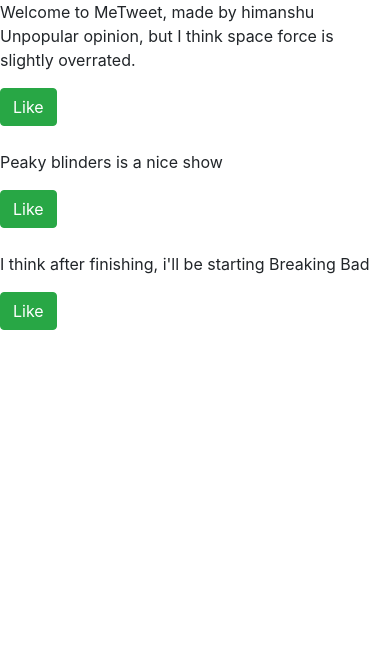
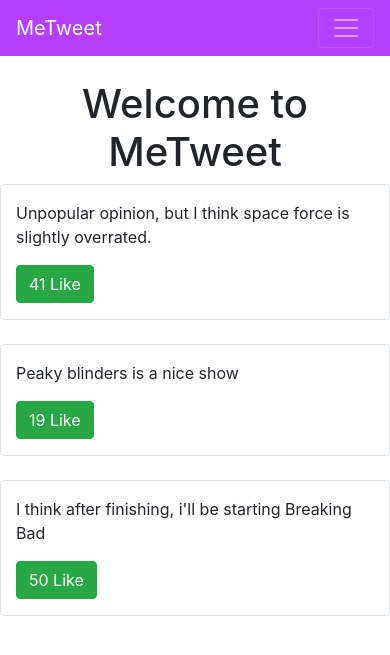
Before and after one commit to sainihimanshu1999/MeTweet, a Django app: page / in a window 390 px wide. Shown: the top 655 px of the page. Run offline with Django 3.2, Linux system fonts and the light colour scheme; data comes from the database, SQL or seed files in the repository; data that the repository does not hold is empty; some libraries are stand-ins or nearby versions.

Commit message:
frontend and like button functionality

```diff
--- a/templates/base.html
+++ b/templates/base.html
@@ -1,42 +1,42 @@
 <!DOCTYPE html>
 <html lang="en">
+
 <head>
   <!-- Required meta tags -->
   <meta charset="utf-8" />
-    <meta
-      name="viewport"
-      content="width=device-width, initial-scale=1, shrink-to-fit=no"
-    />
+  <meta name="viewport" content="width=device-width, initial-scale=1, shrink-to-fit=no" />
 
   <!-- Bootstrap CSS -->
-    <link
-      rel="stylesheet"
-      href="https://stackpath.bootstrapcdn.com/bootstrap/4.1.3/css/bootstrap.min.css"
-      integrity="sha384-MCw98/SFnGE8fJT3GXwEOngsV7Zt27NXFoaoApmYm81iuXoPkFOJwJ8ERdknLPMO"
-      crossorigin="anonymous"
-    />
+  <link rel="stylesheet" href="https://stackpath.bootstrapcdn.com/bootstrap/4.1.3/css/bootstrap.min.css"
+    integrity="sha384-MCw98/SFnGE8fJT3GXwEOngsV7Zt27NXFoaoApmYm81iuXoPkFOJwJ8ERdknLPMO" crossorigin="anonymous" />
+  <style>
+    .bg-metweet {
+      background-color: #b53fff !important;
+      ;
+    }
+  </style>
 
   <title>MeTweet</title>
 </head>
+
 <body>
+
+  {% include "components/navbar.html" %}
+  <div class='container'>
     {%block content%} {%endblock content%}
+  </div>
 
   <!-- Optional JavaScript -->
   <!-- jQuery first, then Popper.js, then Bootstrap JS -->
-    <script
-      src="https://code.jquery.com/jquery-3.3.1.slim.min.js"
+  <script src="https://code.jquery.com/jquery-3.3.1.slim.min.js"
     integrity="sha384-q8i/X+965DzO0rT7abK41JStQIAqVgRVzpbzo5smXKp4YfRvH+8abtTE1Pi6jizo"
-      crossorigin="anonymous"
-    ></script>
-    <script
-      src="https://cdnjs.cloudflare.com/ajax/libs/popper.js/1.14.3/umd/popper.min.js"
+    crossorigin="anonymous"></script>
+  <script src="https://cdnjs.cloudflare.com/ajax/libs/popper.js/1.14.3/umd/popper.min.js"
     integrity="sha384-ZMP7rVo3mIykV+2+9J3UJ46jBk0WLaUAdn689aCwoqbBJiSnjAK/l8WvCWPIPm49"
-      crossorigin="anonymous"
-    ></script>
-    <script
-      src="https://stackpath.bootstrapcdn.com/bootstrap/4.1.3/js/bootstrap.min.js"
+    crossorigin="anonymous"></script>
+  <script src="https://stackpath.bootstrapcdn.com/bootstrap/4.1.3/js/bootstrap.min.js"
     integrity="sha384-ChfqqxuZUCnJSK3+MXmPNIyE6ZbWh2IMqE241rYiqJxyMiZ6OW/JmZQ5stwEULTy"
-      crossorigin="anonymous"
-    ></script>
+    crossorigin="anonymous"></script>
 </body>
+
 </html>
--- /dev/null
+++ b/templates/components/navbar.html
@@ -0,0 +1,39 @@
+<nav class="navbar navbar-expand-lg navbar-dark bg-metweet mb-4">
+  <a class="navbar-brand" href="/">MeTweet</a>
+  <button class="navbar-toggler" type="button" data-toggle="collapse" data-target="#navbarSupportedContent"
+    aria-controls="navbarSupportedContent" aria-expanded="false" aria-label="Toggle navigation">
+    <span class="navbar-toggler-icon"></span>
+  </button>
+
+  <div class="collapse navbar-collapse d-none" id="navbarSupportedContent">
+    <ul class="navbar-nav mr-auto d-none">
+      <li class="nav-item active">
+        <a class="nav-link" href="#">Home <span class="sr-only">(current)</span></a>
+      </li>
+      <li class="nav-item">
+        <a class="nav-link" href="#">Link</a>
+      </li>
+      <li class="nav-item dropdown">
+        <a class="nav-link dropdown-toggle" href="#" id="navbarDropdown" role="button" data-toggle="dropdown"
+          aria-haspopup="true" aria-expanded="false">
+          Dropdown
+        </a>
+        <div class="dropdown-menu" aria-labelledby="navbarDropdown">
+          <a class="dropdown-item" href="#">Action</a>
+          <a class="dropdown-item" href="#">Another action</a>
+          <div class="dropdown-divider"></div>
+          <a class="dropdown-item" href="#">Something else here</a>
+        </div>
+      </li>
+      <li class="nav-item">
+        <a class="nav-link disabled" href="#">Disabled</a>
+      </li>
+    </ul>
+    <form class="form-inline my-2 my-lg-0 d-none">
+      <input class="form-control mr-sm-2" type="search" placeholder="Search" aria-label="Search" />
+      <button class="btn btn-outline-success my-2 my-sm-0" type="submit">
+        Search
+      </button>
+    </form>
+  </div>
+</nav>
--- a/templates/pages/home.html
+++ b/templates/pages/home.html
@@ -1,5 +1,10 @@
-{% extends 'base.html' %} {%block content%} Welcome to MeTweet, made by himanshu
-<div id="tweets">
+{% extends 'base.html' %} {%block content%}
+<div class='row text-center'>
+  <div class="col">
+    <h1>Welcome to MeTweet</h1>
+  </div>
+</div>
+<div class="row" id="tweets">
   Replace Me
 </div>
 
@@ -11,20 +16,30 @@
   const url = "/tweets";
   const responseType = "json";
 
-  function handleDidLike(twee_id, currentCount) {}
+  function handleDidLike(tweet_id, currentCount) {
+    console.log(tweet_id, currentCount);
+  }
 
-  function LikeBtn() {
-    return "<button class='btn btn-success' onCLicke = handleDidLike(tweet_id, currentLike)>Like</button>";
+  function LikeBtn(tweet) {
+    return (
+      "<button class='btn btn-success' onClick = handleDidLike(" +
+      tweet.id +
+      "," +
+      tweet.likes +
+      ")> " +
+      tweet.likes +
+      " Like</button>"
+    );
   }
 
   function formatTweetElement(tweet) {
     var formattedTweet =
-      "<div class='mb-4 tweet' id='tweet-" +
+      "<div class='col-12 col-md-10 mx-auto border rounded py-3 mb-4 tweet' id='tweet-" +
       tweet.id +
       "'><p>" +
       tweet.content +
       '</p><div class = "btn-group">' +
-      LikeBtn() +
+      LikeBtn(tweet) +
       "</div></div>";
     return formattedTweet;
   }
--- a/tweets/views.py
+++ b/tweets/views.py
@@ -1,3 +1,4 @@
+import random
 from django.shortcuts import render
 from django.http import HttpResponse, Http404, JsonResponse
 from .models import Tweet
@@ -10,7 +11,8 @@ def home_view(request, *args, **kwargs):
 
 def tweet_list_view(request, *args, **kwargs):
     qs = Tweet.objects.all()
-    tweet_list = [{'id': x.id, 'content': x.content} for x in qs]
+    tweet_list = [{'id': x.id, 'content': x.content,
+                   'likes': random.randint(0, 112)} for x in qs]
     data = {
         'isUser': False,
         'response': tweet_list
```
Also changed, not shown: templates/components/footer.html (added). Lines whose indentation alone changed are shown as unchanged.
